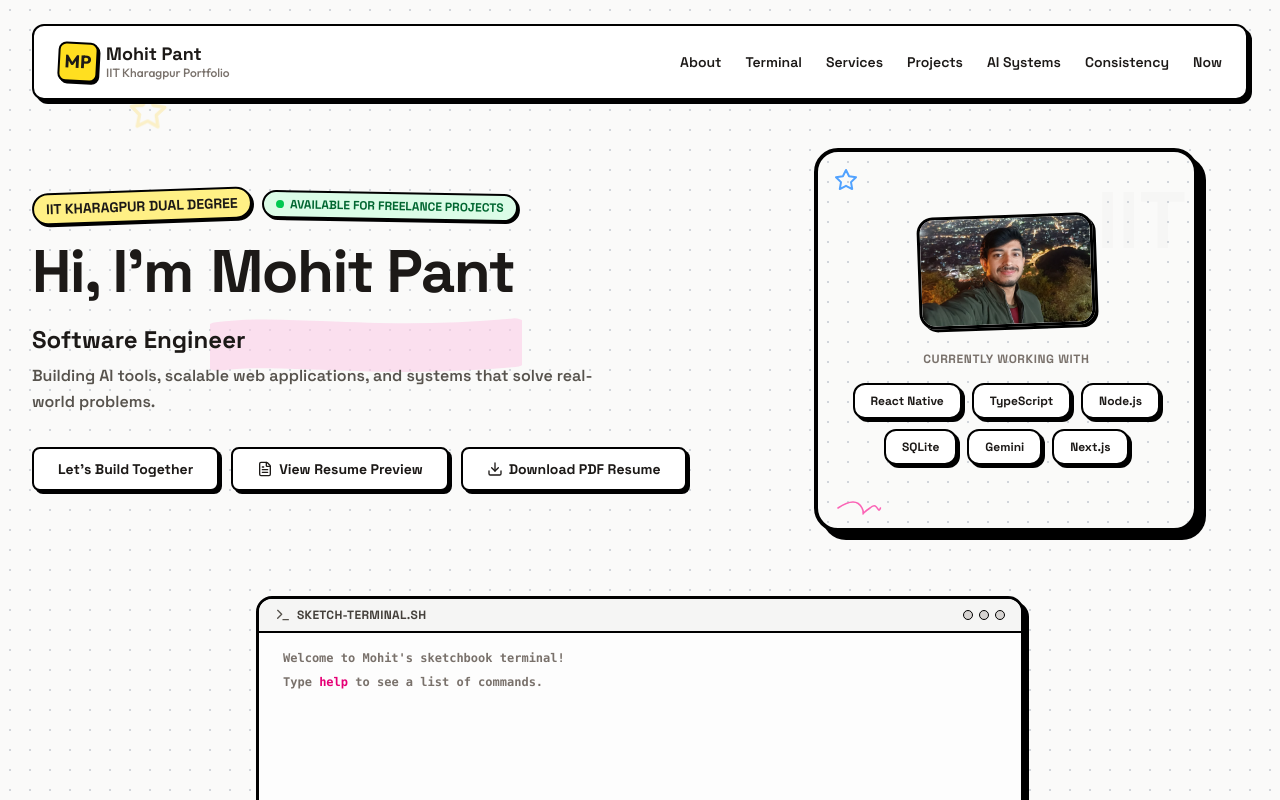
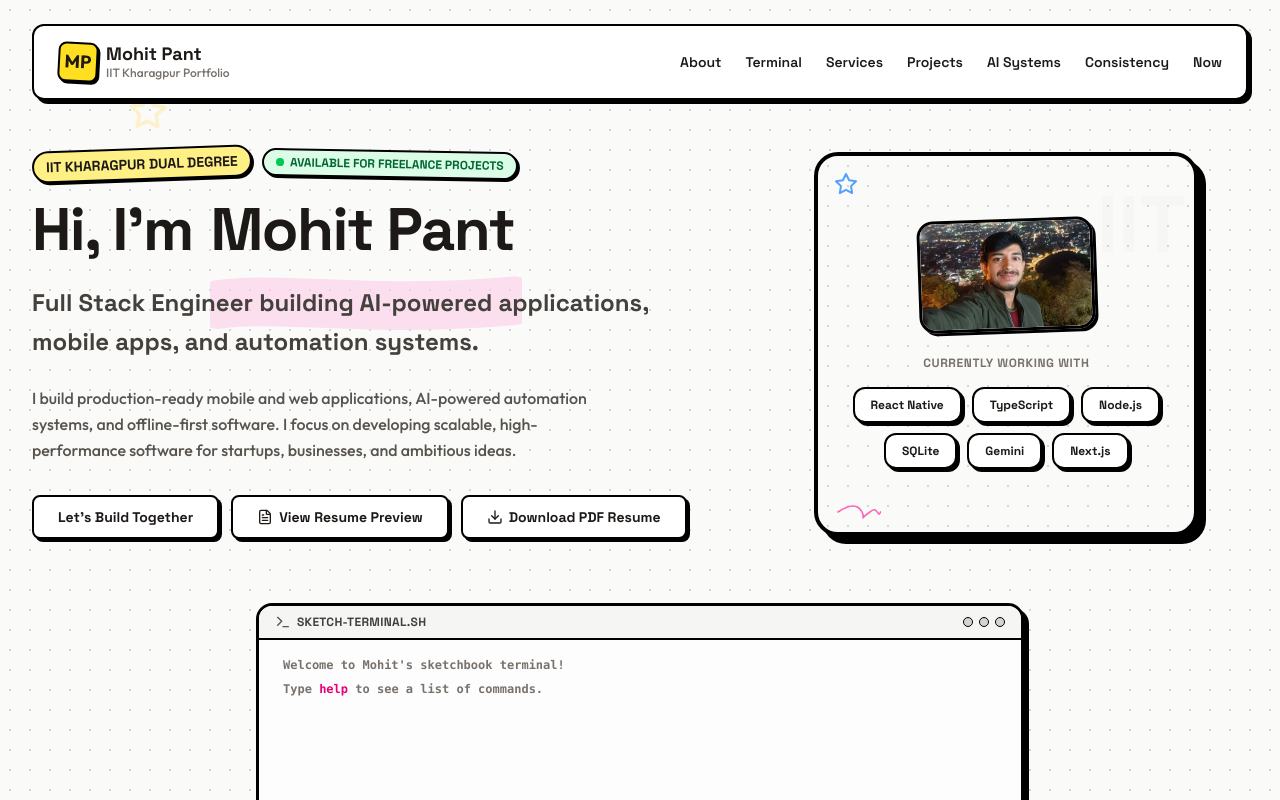
Before and after one commit to MohitPant2803/myPortfolio, a Next.js app: page / in a window 1280 px wide. Shown: the top 800 px of the page. Built offline with nearby package versions, Linux system fonts and the light colour scheme.

Commit message:
Restore original Hero section title and description copy

```diff
--- a/src/app/page.tsx
+++ b/src/app/page.tsx
@@ -194,11 +194,11 @@ export default function Home() {
             </span>
           </h1>
 
-          <h2 className="text-xl sm:text-2xl font-space-grotesk font-extrabold text-stone-900 leading-tight mb-2">
-            Software Engineer
+          <h2 className="text-xl sm:text-2xl font-space-grotesk font-bold text-stone-700 leading-relaxed mb-6">
+            Full Stack Engineer building AI-powered applications, mobile apps, and automation systems.
           </h2>
-          <p className="text-stone-600 font-semibold leading-relaxed mb-8 max-w-xl text-base font-space-grotesk">
-            Building AI tools, scalable web applications, and systems that solve real-world problems.
+          <p className="text-stone-600 font-medium leading-relaxed mb-8 max-w-xl text-base">
+            I build production-ready mobile and web applications, AI-powered automation systems, and offline-first software. I focus on developing scalable, high-performance software for startups, businesses, and ambitious ideas.
           </p>
 
           {/* Resume Viewer and CTAs */}
```
